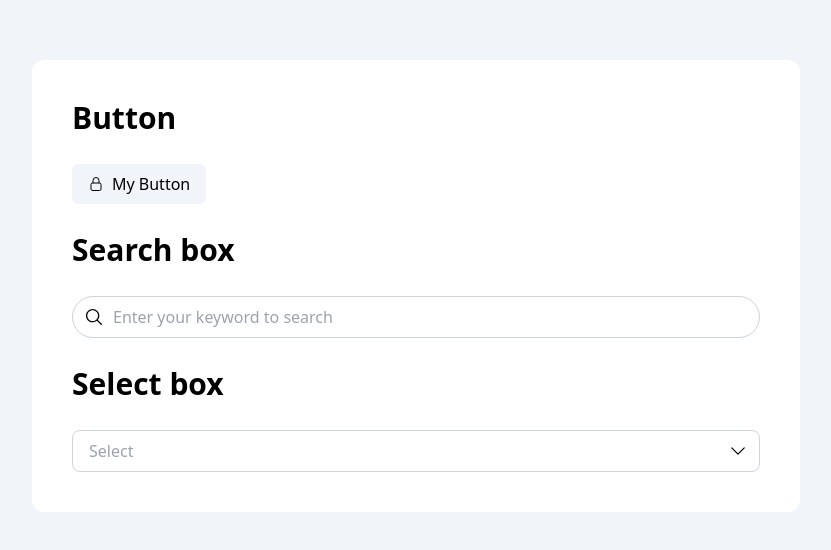
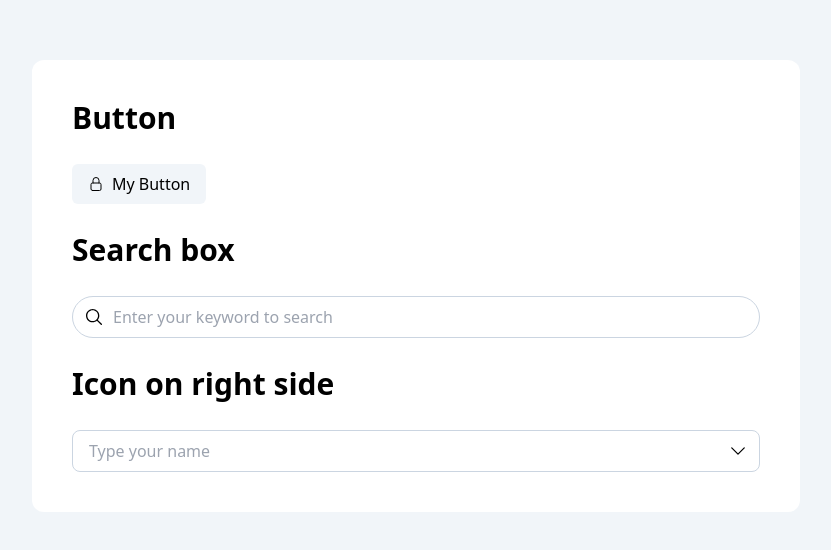
Before and after one commit to akhmads/tailwind-example, a website: page public/button.html in a window 1280 px wide. Shown: the part 114-664 px from the top of the page, without its empty margins (224-1055 px from the left). Drawn offline with Linux system fonts and the light colour scheme.

Commit message:
update readme.md

```diff
--- a/public/button.html
+++ b/public/button.html
@@ -28,7 +28,7 @@
           <input class="w-full bg-white placeholder:font-italitc border border-slate-300 rounded-full py-2 pl-10 pr-4 focus:outline-none" placeholder="Enter your keyword to search" type="text" />
         </label>
 
-        <h1 class="text-3xl font-semibold mb-3">Select box</h1>
+        <h1 class="text-3xl font-semibold mb-3">Icon on right side</h1>
 
         <label class="relative block cursor-pointer">
           <span class="absolute inset-y-0 right-0 flex items-center pr-3">
@@ -36,7 +36,7 @@
               <path stroke-linecap="round" stroke-linejoin="round" d="M19.5 8.25l-7.5 7.5-7.5-7.5" />
             </svg>
           </span>
-          <input class="w-full bg-white placeholder:font-italitc border border-slate-300 rounded-lg py-2 pr-10 pl-4 focus:outline-none cursor-pointer" placeholder="Select" type="text" readonly />
+          <input class="w-full bg-white placeholder:font-italitc border border-slate-300 rounded-lg py-2 pr-10 pl-4 focus:outline-none" placeholder="Type your name" type="text" />
         </label>
       </div>
     </div>
```
Also changed, not shown: readme.md.
